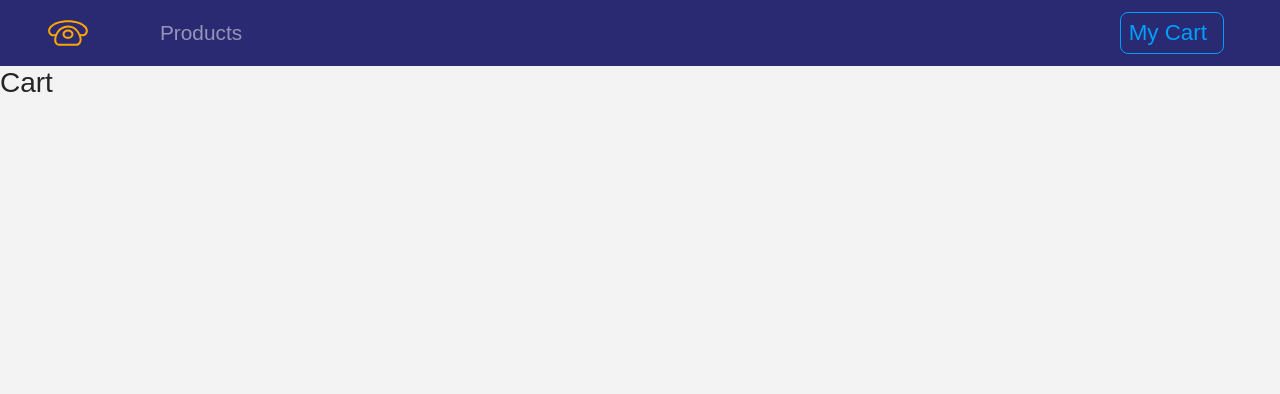
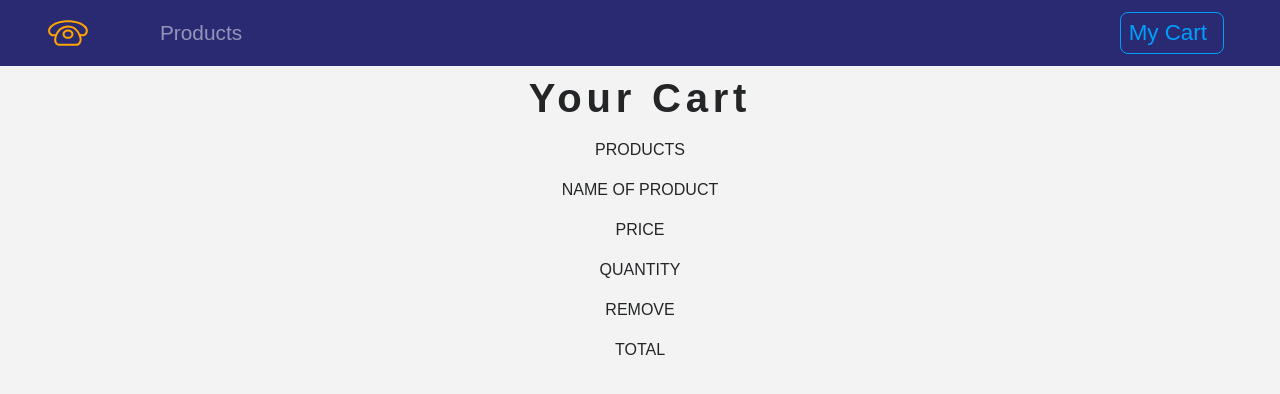
Before and after one commit to Oceanblue713/shopping, a React (Create React App) app: page /cart in a window 1280 px wide. Shown: the top 394 px of the page. Built offline with nearby package versions, Linux system fonts and the light colour scheme; some icons are missing.

Commit message:
Setup Cart

```diff
--- a/src/components/Cart.js
+++ /dev/null
@@ -1,12 +0,0 @@
-import React from 'react';
-
-
-const Cart = () => {
-  return (
-    <div>
-      <h3>Cart</h3>
-    </div>
-  );
-}
-
-export default Cart;
--- /dev/null
+++ b/src/components/Cart/Cart.js
@@ -0,0 +1,14 @@
+import React from 'react';
+import Title from '../Title';
+import CartColumns from './CartColumns';
+
+const Cart = () => {
+  return (
+    <section>
+      <Title name="your" title="cart" />
+      <CartColumns />
+    </section>
+  );
+}
+
+export default Cart;
--- /dev/null
+++ b/src/components/Cart/CartColumns.js
@@ -0,0 +1,30 @@
+import React from 'react';
+
+const CartColumns = () => {
+  return (
+    <div className="container-fluid text-center d-lg-block">
+      <div className="row">
+        <div className="col-10 mx-auto clo-lg-2">
+          <p className="text-uppercase">products</p>
+        </div>
+        <div className="col-10 mx-auto clo-lg-2">
+          <p className="text-uppercase">name of product</p>
+        </div>
+        <div className="col-10 mx-auto clo-lg-2">
+          <p className="text-uppercase">price</p>
+        </div>
+        <div className="col-10 mx-auto clo-lg-2">
+          <p className="text-uppercase">quantity</p>
+        </div>
+        <div className="col-10 mx-auto clo-lg-2">
+          <p className="text-uppercase">remove</p>
+        </div>
+        <div className="col-10 mx-auto clo-lg-2">
+          <p className="text-uppercase">total</p>
+        </div>
+      </div>
+    </div>
+  )
+}
+
+export default CartColumns;
--- /dev/null
+++ b/src/components/Cart/package.json
@@ -0,0 +1,3 @@
+{
+  "main": "Cart.js"
+}
--- a/src/context.js
+++ b/src/context.js
@@ -12,6 +12,9 @@ const ProductProvider = (props) => {
   const [cart, setCart] = useState([]);
   const [modalOpen, setModalOpen] = useState(false);
   const [modalProduct, setModalProduct] = useState(detailProduct);
+  const [cartSubTotal, setCartSubTotal] = useState(0);
+  const [cartTax, setCartTax] = useState(0);
+  const [cartTotal, setCartTotal] = useState(0);
 
   // setProducts( () => {
   //   let tempProducts = [];
@@ -70,6 +73,22 @@ const ProductProvider = (props) => {
     setModalOpen(false);
   }
 
+  const increment = (id) => {
+    console.log('this is increment method');
+  }
+
+  const decrement = (id) => {
+    console.log('this is decrement method');
+  }
+
+  const removeItem = (id) => {
+    console.log('this is removeItem method');
+  }
+
+  const clearCart = () => {
+    console.log('this is clearCart method');
+  }
+
   // const tester =() => {
   //   console.log('State Products :', products[0].inCart);
   //   console.log('Data Products: ', storeProducts[0].inCart);
@@ -88,10 +107,18 @@ const ProductProvider = (props) => {
                                      cart,
                                      modalOpen,
                                      modalProduct,
+                                     cartSubTotal,
+                                     cartTax,
+                                     cartTotal,
                                      handleDetail: handleDetail,
                                      addToCart: addToCart,
                                      openModal: openModal,
-                                     closeModal: closeModal}} >
+                                     closeModal: closeModal,
+                                     increment: increment,
+                                     decrement: decrement,
+                                     removeItem: removeItem,
+                                     clearCart: clearCart,
+                                     }} >
       {props.children}
     </ProductContext.Provider>
   )
```
